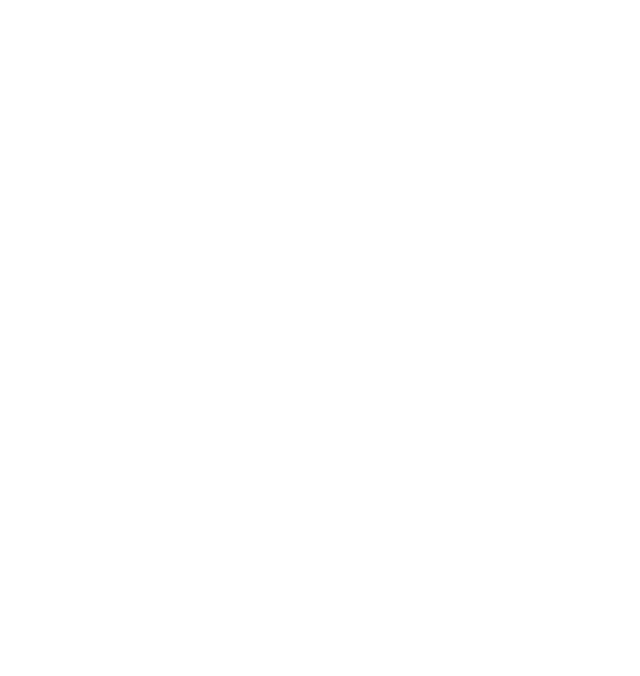
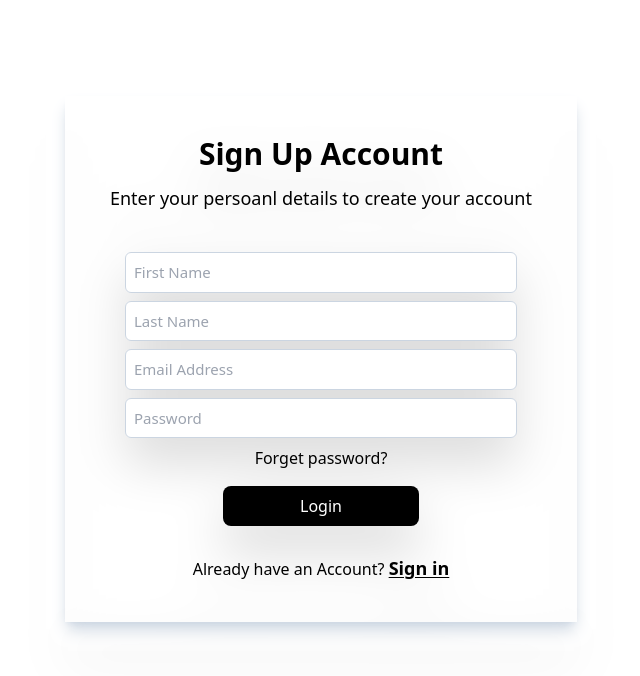
Before and after one commit to Divine-Chidozie/consolemart-store, a React (Vite) app: page /signup in a window 1280 px wide. Before the commit this address had no page. Shown: the top 676 px of the page, without its empty margins (319-959 px from the left). Built offline with nearby package versions, Linux system fonts and the light colour scheme.

Commit message:
signup and signin form

```diff
--- a/src/App.jsx
+++ b/src/App.jsx
@@ -2,6 +2,7 @@
 import { Routes, Route } from "react-router-dom";
 import Home from "./pages/Home";
 import Signin from "./pages/Signin";
+import Signup from "./pages/Signup";
 
 function App() {
   // const [cart, setCart] = useState([]); // shared state
@@ -10,6 +11,7 @@
     <Routes>
       <Route path="/" element={<Home />} />
       <Route path="/signin" element={<Signin />} />
+      <Route path="/signup" element={<Signup />} />
     </Routes>
   );
 }
--- a/src/pages/Signin.jsx
+++ b/src/pages/Signin.jsx
@@ -1,11 +1,13 @@
 import { useState } from "react";
+import { Link } from "react-router-dom";
 
 const Signin = () => {
   const [email, setEmail] = useState("");
   const [emailError, setEmailError] = useState("");
-
   const [password, setPassword] = useState("");
   const [passwordError, setPasswordError] = useState("");
+
+  // const navigate = useNavigate();
 
   // Validate email format
   const validateEmail = (value) => {
@@ -52,13 +54,8 @@
   return (
     <section className="w-full md:w-2/5 my-24 mx-auto flex flex-col justify-center items-center p-10 text-center shadow-lg drop-shadow-2xl shadow-slate-300">
       <div className="flex flex-col justify-center items-center mb-5 w-full">
-        <h1 className="font-bold text-2xl">Sign in</h1>
-        <p className="font-normal mt-2">
-          New user?{" "}
-          <a className="text-lg font-bold" href="#">
-            create an account
-          </a>
-        </p>
+        <h1 className="font-bold text-3xl">Welcome Back!</h1>
+        <p className="mt-3 text-lg">Enter your login information</p>
       </div>
 
       <form
@@ -70,7 +67,7 @@
           value={email}
           onChange={handleEmailChange}
           placeholder="✉️ Email Address"
-          className="w-full border-2 border-gray-200 py-2 pl-2 md:w-3/5 text-lg text-gray-700 outline-none mb-1"
+          className="w-full border-2 border-gray-200 py-2 pl-2  text-lg text-gray-700 outline-none mb-1"
         />
         {emailError && (
           <p className="text-red-600 text-sm mb-3 font-bold">{emailError}</p>
@@ -80,8 +77,8 @@
           type="password"
           value={password}
           onChange={handlePasswordChange}
-          placeholder="  🔒 Password"
-          className="w-full border-2 border-gray-200 mb-1 py-2 pl-2md:w-3/5 text-lg text-gray-700 outline-none"
+          placeholder="🔒 Password"
+          className="w-full border-2 border-gray-200 mb-1 py-2 pl-2  text-lg text-gray-700 outline-none"
         />
         {passwordError && (
           <p className="text-red-600 text-sm mb-3 font-bold">{passwordError}</p>
@@ -98,6 +95,15 @@
           Login
         </button>
       </form>
+      <p className="font-normal mt-2">
+        New user?{" "}
+        <Link
+          to="/signup"
+          className="text-lg font-bold underline underline-offset-2"
+        >
+          create an account
+        </Link>
+      </p>
     </section>
   );
 };
--- /dev/null
+++ b/src/pages/Signup.jsx
@@ -0,0 +1,61 @@
+import { Link } from "react-router-dom";
+const Signup = () => {
+  return (
+    <section className="w-full md:w-2/5 my-24 mx-auto flex flex-col justify-center items-center p-10 text-center shadow-lg drop-shadow-2xl shadow-slate-300">
+      <div className="flex flex-col justify-center items-center mb-5 w-full">
+        <h1 className="font-bold text-3xl">Sign Up Account</h1>
+        <p className="mt-3 text-lg">
+          Enter your persoanl details to create your account
+        </p>
+      </div>
+
+      <form className="w-full flex flex-col gap-1 justify-center items-center p-5">
+        <input
+          type="text"
+          placeholder="First Name"
+          className="w-full py-2 pl-2 text-[15px] text-gray-700 outline-none mb-1 border rounded-md border-slate-300"
+        />
+
+        <input
+          type="text"
+          placeholder="Last Name"
+          className="w-full py-2 pl-2 text-[15px] text-gray-700 outline-none mb-1 border rounded-md border-slate-300"
+        />
+
+        <input
+          type="email"
+          placeholder="Email Address"
+          className="w-full py-2 pl-2 text-[15px] text-gray-700 outline-none mb-1 border rounded-md border-slate-300"
+        />
+
+        <input
+          type="password"
+          placeholder="Password"
+          className="w-full border rounded-md border-slate-300 mb-1 py-2 pl-2 text-[15px] text-gray-700 outline-none"
+        />
+
+        <a href="#" className="mb-3">
+          Forget password?
+        </a>
+
+        <button
+          type="submit"
+          className="bg-black w-2/4 text-white py-2 px-4 rounded-lg text-center hover:bg-zinc-400 transition"
+        >
+          Login
+        </button>
+      </form>
+      <p className="font-normal mt-2">
+        Already have an Account?{" "}
+        <Link
+          to="/signin"
+          className="text-lg font-bold underline underline-offset-2"
+        >
+          Sign in
+        </Link>
+      </p>
+    </section>
+  );
+};
+
+export default Signup;
```
